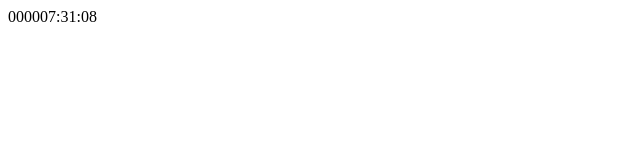
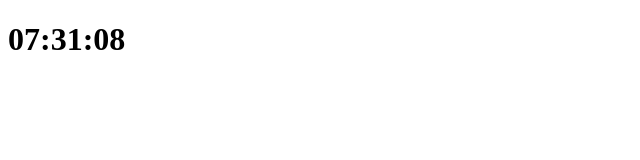
Before and after one commit to Falcort/DUT-S4-Javascript, a plain HTML site: page Exercice 2 - Horloge/index.html in a window 1280 px wide. Shown: the whole page, without its empty margins (0-640 px from the left). Drawn offline with Linux system fonts and the light colour scheme.

Commit message:
Debugage Horloge

```diff
--- a/Exercice 2 - Horloge/index.html
+++ b/Exercice 2 - Horloge/index.html
@@ -7,7 +7,7 @@
 </head>
 <body>
 
-<div id="time"></div>
+<h1 id="time"></h1>
 <script type="text/javascript" src="script.js"></script>
 </body>
 </html>
--- a/Exercice 2 - Horloge/script.js
+++ b/Exercice 2 - Horloge/script.js
@@ -38,7 +38,7 @@ function uneSeconde()
                 secondes = "0" + secondes;
             }
 
-            if(heurs < 10)
+            if(heurs < 10 && heurs.toString().length < 2)
             {
                 heurs = "0" + heurs;
             }
```
